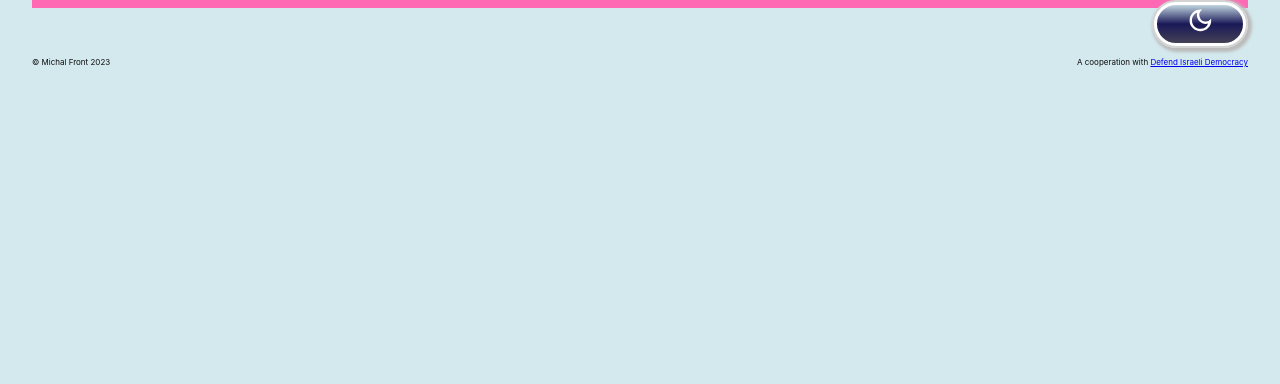
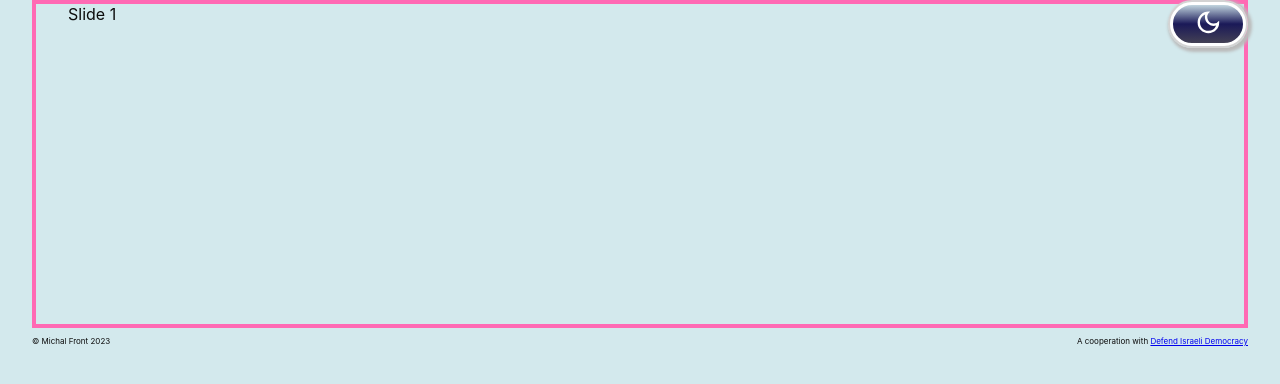
Before and after one commit to MichalFrontEnd/protestcheer, a React (Create React App) app: page / in a window 1280 px wide. Shown: the top 384 px of the page. Built offline with nearby package versions, Linux system fonts and the light colour scheme.

Commit message:
Install and configure embla-carousel

```diff
--- a/src/components/organisms/carousel-element/CarouselElement.jsx
+++ b/src/components/organisms/carousel-element/CarouselElement.jsx
@@ -1,9 +1,19 @@
 import React, { Fragment } from "react";
+import useEmblaCarousel from "embla-carousel-react";
 
 export const CarouselElement = () => {
+  const [emblaRef] = useEmblaCarousel();
   return (
     <Fragment className="carousel">
-      <div className="carousel-container container"></div>
+      <div className="carousel-container container">
+        <div className="embla" ref={emblaRef}>
+          <div className="embla__container">
+            <div className="embla__slide">Slide 1</div>
+            <div className="embla__slide">Slide 2</div>
+            <div className="embla__slide">Slide 3</div>
+          </div>
+        </div>
+      </div>
     </Fragment>
   );
 };
--- a/src/components/organisms/carousel-element/carousel-element.scss
+++ b/src/components/organisms/carousel-element/carousel-element.scss
@@ -7,9 +7,14 @@
   }
 }
 
-.control {
-  &[data-inactive] {
-    opacity: 0;
-    cursor: default;
-  }
+.embla {
+  overflow: hidden;
 }
+.embla__container {
+  display: flex;
+}
+.embla__slide {
+  flex: 0 0 100%;
+  min-width: 0;
+  height: 20rem;
+}
--- a/src/index.js
+++ b/src/index.js
@@ -4,7 +4,6 @@
 import App from "./App";
 import reportWebVitals from "./reportWebVitals";
 import { ThemeProvider } from "./contexts/Theme/Theme.context";
-import "@mantine/core/styles.css";
 
 const root = ReactDOM.createRoot(document.getElementById("root"));
 root.render(
```
